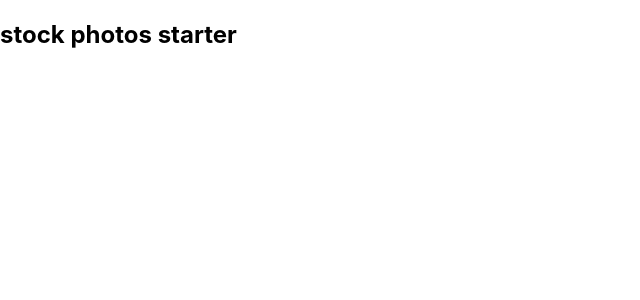
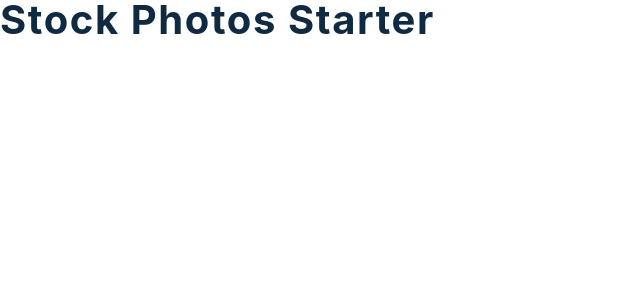
Before and after one commit to bisoladev/stock-photos-project, a React (Create React App) app: page / in a window 1280 px wide. Shown: the top 300 px of the page, without its empty margins (0-640 px from the left). Built offline with nearby package versions, Linux system fonts and the light colour scheme.

Commit message:
Created Css styles and variables

```diff
--- a/src/index.css
+++ b/src/index.css
@@ -1,13 +1,231 @@
+/*
+===============
+Variables
+===============
+*/
+
+:root {
+  /* dark shades of primary color*/
+  --clr-primary-1: hsl(205, 86%, 17%);
+  --clr-primary-2: hsl(205, 77%, 27%);
+  --clr-primary-3: hsl(205, 72%, 37%);
+  --clr-primary-4: hsl(205, 63%, 48%);
+  /* primary/main color */
+  --clr-primary-5: hsl(205, 78%, 60%);
+  /* lighter shades of primary color */
+  --clr-primary-6: hsl(205, 89%, 70%);
+  --clr-primary-7: hsl(205, 90%, 76%);
+  --clr-primary-8: hsl(205, 86%, 81%);
+  --clr-primary-9: hsl(205, 90%, 88%);
+  --clr-primary-10: hsl(205, 100%, 96%);
+  /* darkest grey - used for headings */
+  --clr-grey-1: hsl(209, 61%, 16%);
+  --clr-grey-2: hsl(211, 39%, 23%);
+  --clr-grey-3: hsl(209, 34%, 30%);
+  --clr-grey-4: hsl(209, 28%, 39%);
+  /* grey used for paragraphs */
+  --clr-grey-5: hsl(210, 22%, 49%);
+  --clr-grey-6: hsl(209, 23%, 60%);
+  --clr-grey-7: hsl(211, 27%, 70%);
+  --clr-grey-8: hsl(210, 31%, 80%);
+  --clr-grey-9: hsl(212, 33%, 89%);
+  --clr-grey-10: hsl(210, 36%, 96%);
+  --clr-white: #fff;
+  --clr-red-dark: hsl(360, 67%, 44%);
+  --clr-red-light: hsl(360, 71%, 66%);
+  --clr-green-dark: hsl(125, 67%, 44%);
+  --clr-green-light: hsl(125, 71%, 66%);
+  --clr-black: #222;
+  --transition: all 0.3s linear;
+  --spacing: 0.1rem;
+  --radius: 0.25rem;
+  --light-shadow: 0 5px 15px rgba(0, 0, 0, 0.1);
+  --dark-shadow: 0 5px 15px rgba(0, 0, 0, 0.2);
+  --max-width: 1170px;
+  --fixed-width: 620px;
+}
+/*
+===============
+Global Styles
+===============
+*/
+
+*,
+::after,
+::before {
+  margin: 0;
+  padding: 0;
+  box-sizing: border-box;
+}
 body {
-  margin: 0;
-  font-family: -apple-system, BlinkMacSystemFont, 'Segoe UI', 'Roboto', 'Oxygen',
-    'Ubuntu', 'Cantarell', 'Fira Sans', 'Droid Sans', 'Helvetica Neue',
-    sans-serif;
-  -webkit-font-smoothing: antialiased;
-  -moz-osx-font-smoothing: grayscale;
+  font-family: -apple-system, BlinkMacSystemFont, 'Segoe UI', Roboto, Oxygen,
+    Ubuntu, Cantarell, 'Open Sans', 'Helvetica Neue', sans-serif;
+  background: var(--clr-white);
+  color: var(--clr-grey-1);
+  line-height: 1.5;
+  font-size: 0.875rem;
+}
+ul {
+  list-style-type: none;
+}
+a {
+  text-decoration: none;
+}
+h1,
+h2,
+h3,
+h4 {
+  letter-spacing: var(--spacing);
+  text-transform: capitalize;
+  line-height: 1.25;
+  margin-bottom: 0.75rem;
+}
+h1 {
+  font-size: 2.5rem;
+}
+h2 {
+  font-size: 2rem;
+}
+h3 {
+  font-size: 1.25rem;
+}
+h4 {
+  font-size: 0.875rem;
+}
+p {
+  margin-bottom: 1.25rem;
+}
+@media screen and (min-width: 800px) {
+  h1 {
+    font-size: 3rem;
+  }
+  h2 {
+    font-size: 2.5rem;
+  }
+  h3 {
+    font-size: 1.75rem;
+  }
+  h4 {
+    font-size: 1rem;
+  }
+  body {
+    font-size: 1rem;
+  }
+  h1,
+  h2,
+  h3,
+  h4 {
+    line-height: 1;
+  }
+}
+/*  global classes */
+
+/* section */
+.section {
+  width: 90vw;
+  margin: 0 auto;
+  max-width: var(--max-width);
 }
 
-code {
-  font-family: source-code-pro, Menlo, Monaco, Consolas, 'Courier New',
-    monospace;
+@media screen and (min-width: 992px) {
+  .section {
+    width: 95vw;
+  }
 }
+
+/*
+===============
+Stock Photos
+===============
+*/
+.search {
+  padding: 5rem 0 0 0;
+  width: 90vw;
+  max-width: var(--max-width);
+  margin: 0 auto;
+}
+.search-form {
+  display: flex;
+}
+.form-input {
+  width: 100%;
+}
+.form-input,
+.submit-btn {
+  padding: 0.75rem 1.25rem;
+  border: none;
+  text-transform: capitalize;
+  letter-spacing: var(--spacing);
+  font-size: 1.5rem;
+  background: transparent;
+  color: var(--clr-grey-5);
+  border-bottom: 3px solid var(--clr-grey-5);
+}
+.form-input {
+  color: var(--clr-grey-3);
+}
+.form-input::placeholder {
+  color: var(--clr-grey-5);
+}
+.photos {
+  padding: 5rem 0;
+}
+.photos-center {
+  width: 90vw;
+  max-width: var(--max-width);
+  margin: 0 auto;
+  display: grid;
+  gap: 2rem;
+}
+.photo {
+  height: 17.5rem;
+  position: relative;
+  overflow: hidden;
+}
+.photo > img {
+  width: 100%;
+  height: 100%;
+  display: block;
+  object-fit: cover;
+}
+.photo h4 {
+  margin-bottom: 0.5rem;
+}
+.photo p {
+  margin-bottom: 0;
+}
+.user-img {
+  width: 2.5rem;
+  height: 2.5rem;
+  border-radius: 50%;
+}
+.photo-info {
+  position: absolute;
+  width: 100%;
+  padding: 1rem;
+  bottom: 0;
+  left: 0;
+  background: rgba(0, 0, 0, 0.4);
+  color: white;
+  transform: translateY(100%);
+  transition: var(--transition);
+  display: flex;
+  justify-content: space-between;
+  align-items: center;
+}
+.photo:hover .photo-info {
+  transform: translateY(0);
+}
+@media screen and (min-width: 576px) {
+  .photos-center {
+    grid-template-columns: repeat(auto-fill, minmax(368px, 1fr));
+  }
+  .search-form {
+    max-width: var(--fixed-width);
+  }
+}
+
+.loading {
+  text-align: center;
+  padding: 3rem;
+}
```
